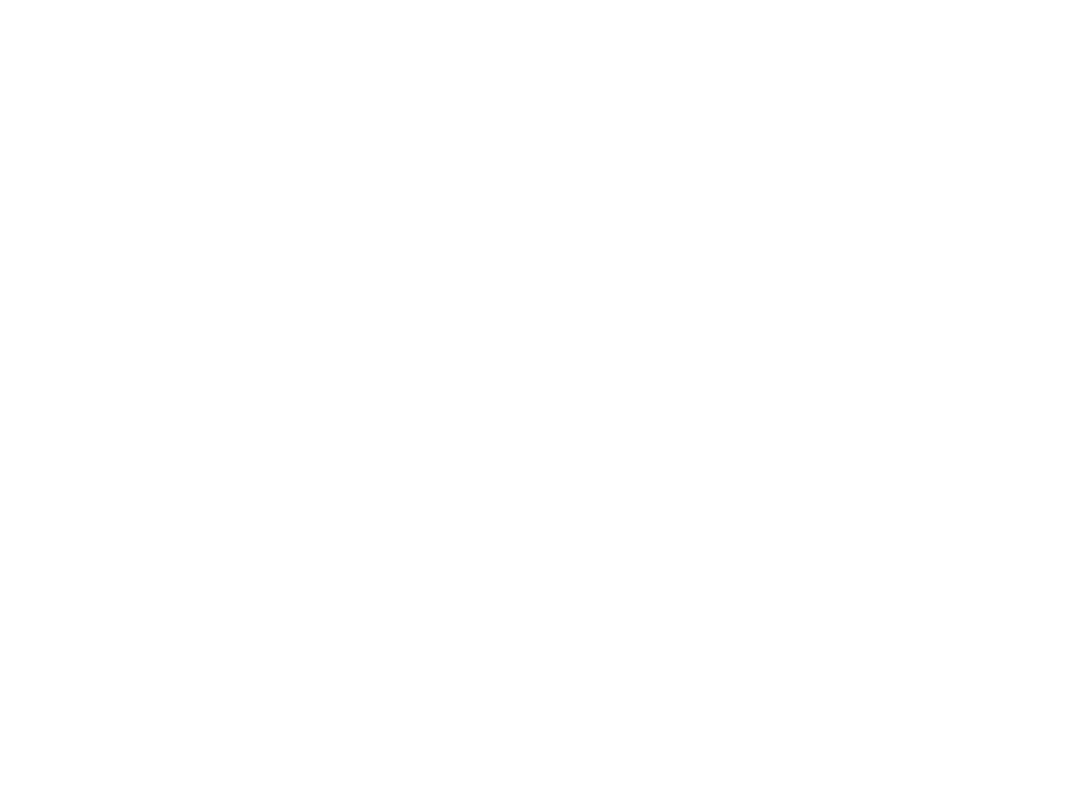
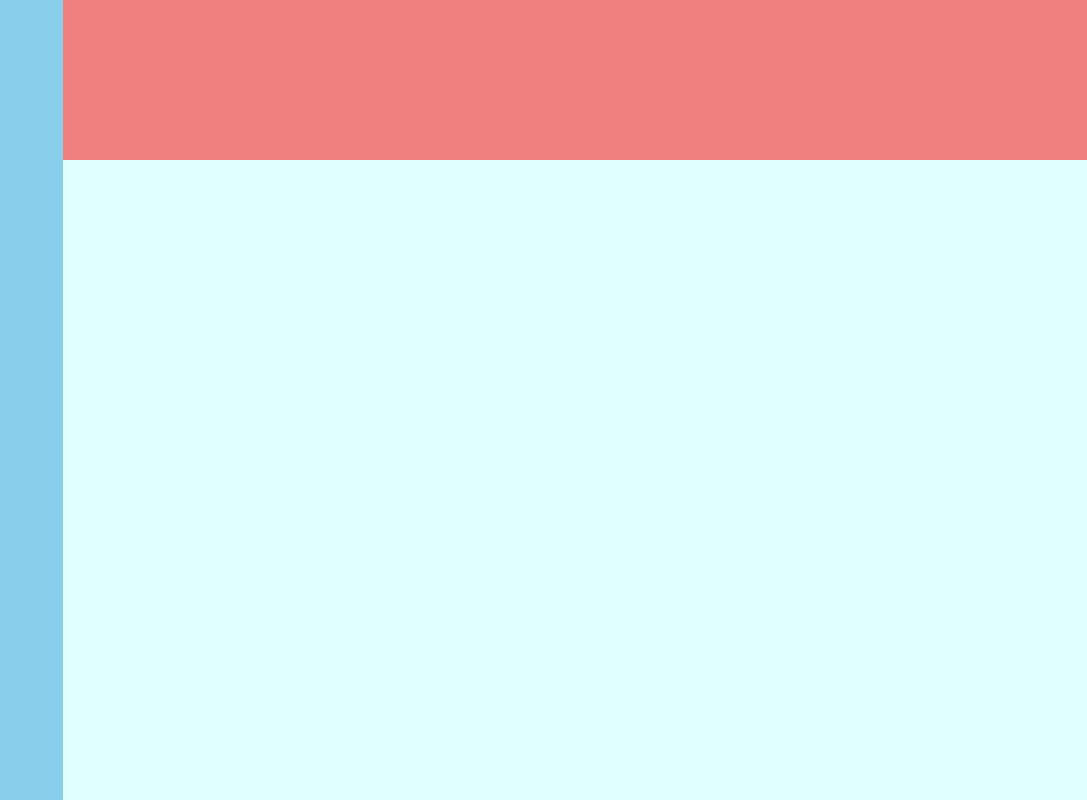
Before and after one commit to Mahdi-20Hs/Admin-Dashboard, a plain HTML site: page index.html in a window 1280 px wide. Shown: the whole page, without its empty margins (193-1280 px from the left). Drawn offline with Linux system fonts and the light colour scheme.

Commit message:
created main containers and built the grid

```diff
--- a/index.html
+++ b/index.html
@@ -8,6 +8,8 @@
   <link rel="stylesheet" href="./styles.css">
 </head>
 <body>
-
+  <div class="sidebar"></div>
+  <div class="header"></div>
+  <div class="main-container"></div>
 </body>
 </html>
--- a/styles.css
+++ b/styles.css
@@ -0,0 +1,26 @@
+*{
+  padding:0;
+  margin: 0%;
+  box-sizing: border-box;
+}
+body{
+  height: 100vh;
+  display: grid;
+  grid-template-columns: 1fr 4fr;
+  grid-template-rows: 1fr 4fr;
+}
+.sidebar{
+  grid-row: 1/-1;
+  grid-column: 1/2;
+  background-color: skyblue;
+}
+.header{
+  grid-column: 2/-1;
+  grid-row: 1/2;
+  background-color: lightcoral;
+}
+.main-container{
+  grid-column: 2/-1;
+  grid-row: 2/-1;
+  background-color: lightcyan;
+}
```
Also changed, not shown: dashboard-project.png (added).
